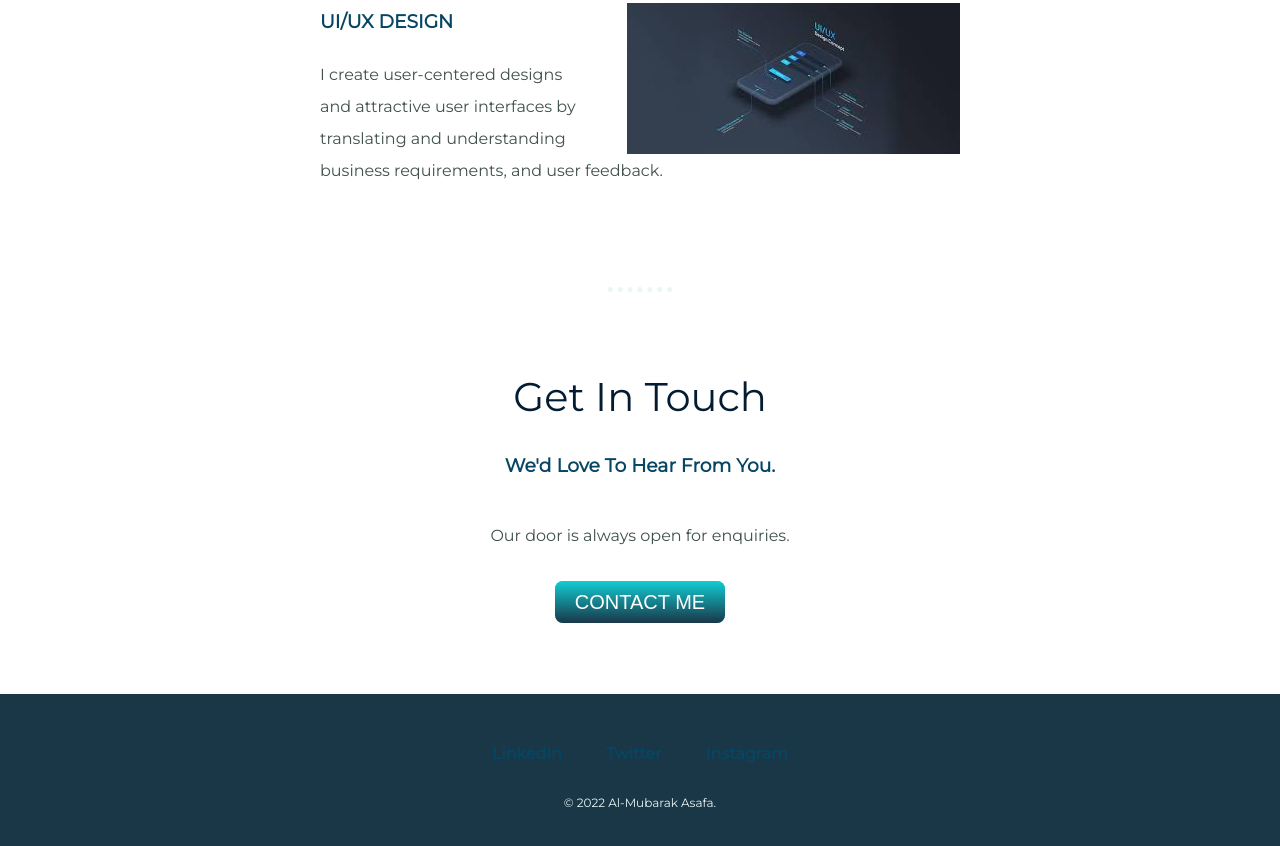
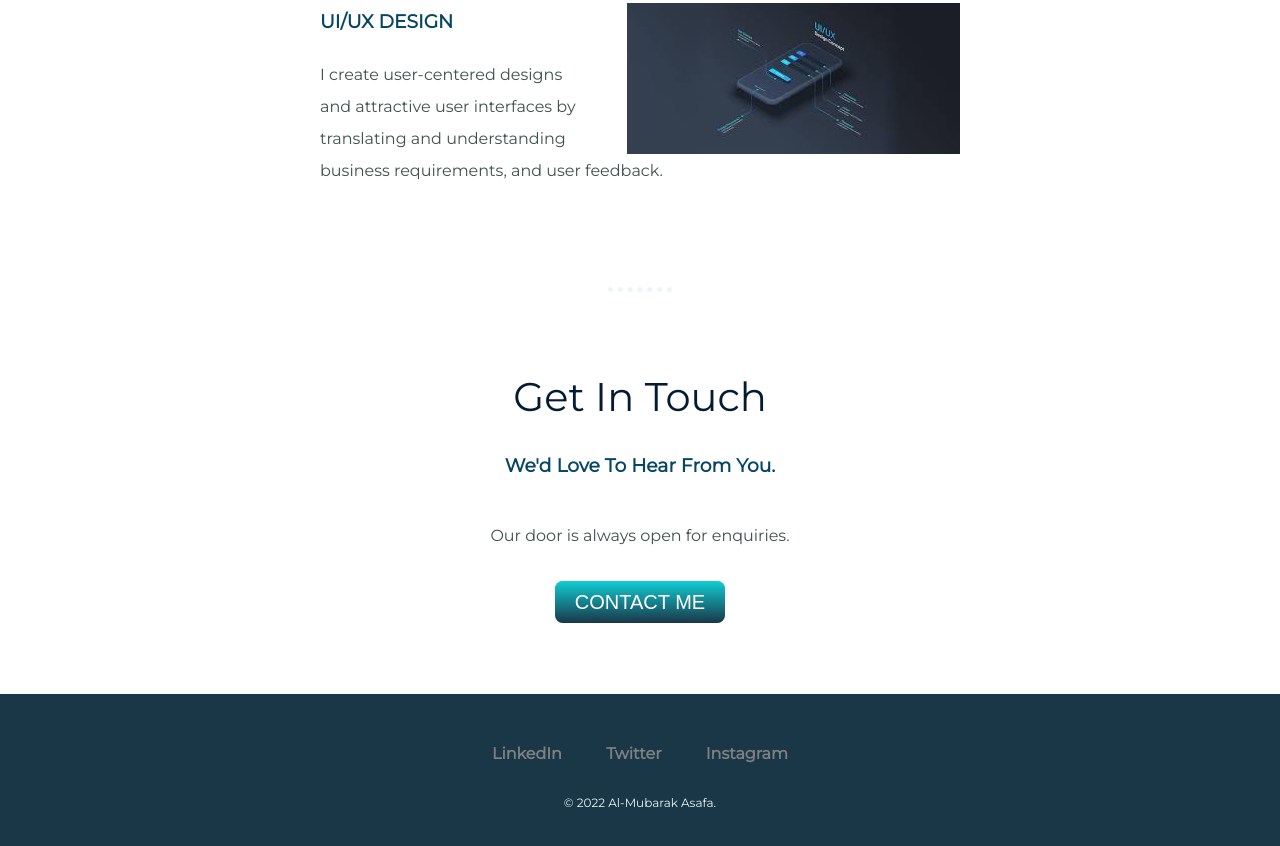
Before and after one commit to Al-Mubarak/My-Portfolio, a plain HTML site: page index.html in a window 1280 px wide. Shown: the part 1835-2681 px from the top of the page. Drawn offline with Linux system fonts and the light colour scheme.

Commit message:
Add files via upload
update

```diff
--- a/css/styles.css
+++ b/css/styles.css
@@ -127,6 +127,7 @@ padding: 30px 0 30px 0;
 }
 
 a {
+  color: grey;
   margin: 30px 20px;
   text-decoration: none;
 }
--- a/index.html
+++ b/index.html
@@ -53,8 +53,8 @@
 
 
   <div class="bottom-container">
-    <strong><a class="footer-link" href="https://www.linkedin.com/in/asafa-al-mubarak-292993215//">LinkedIn</a></strong>
-    <strong><a class="footer-link" href="https://https://twitter.com/Thegr8almubarak/">Twitter</a></strong>
+    <strong><a class="footer-link" href="https://www.linkedin.com/in/asafa-al-mubarak-292993215/">LinkedIn</a></strong>
+    <strong><a class="footer-link" href="https://twitter.com/Thegr8almubarak/">Twitter</a></strong>
     <strong><a class="footer-link" href="https://instagram.com/wayofal_/">Instagram</a></strong>
     <p class="copyright">© 2022 Al-Mubarak Asafa.</p>
   </div>
```
